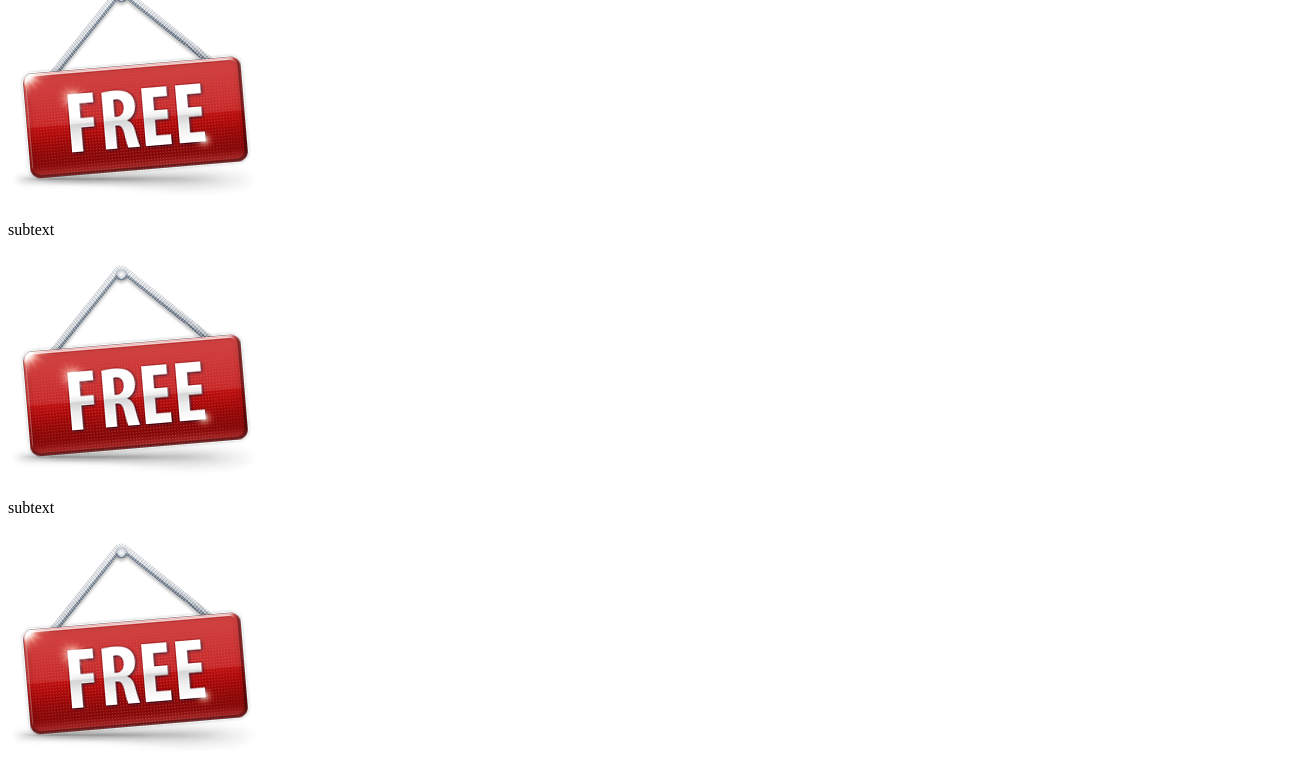
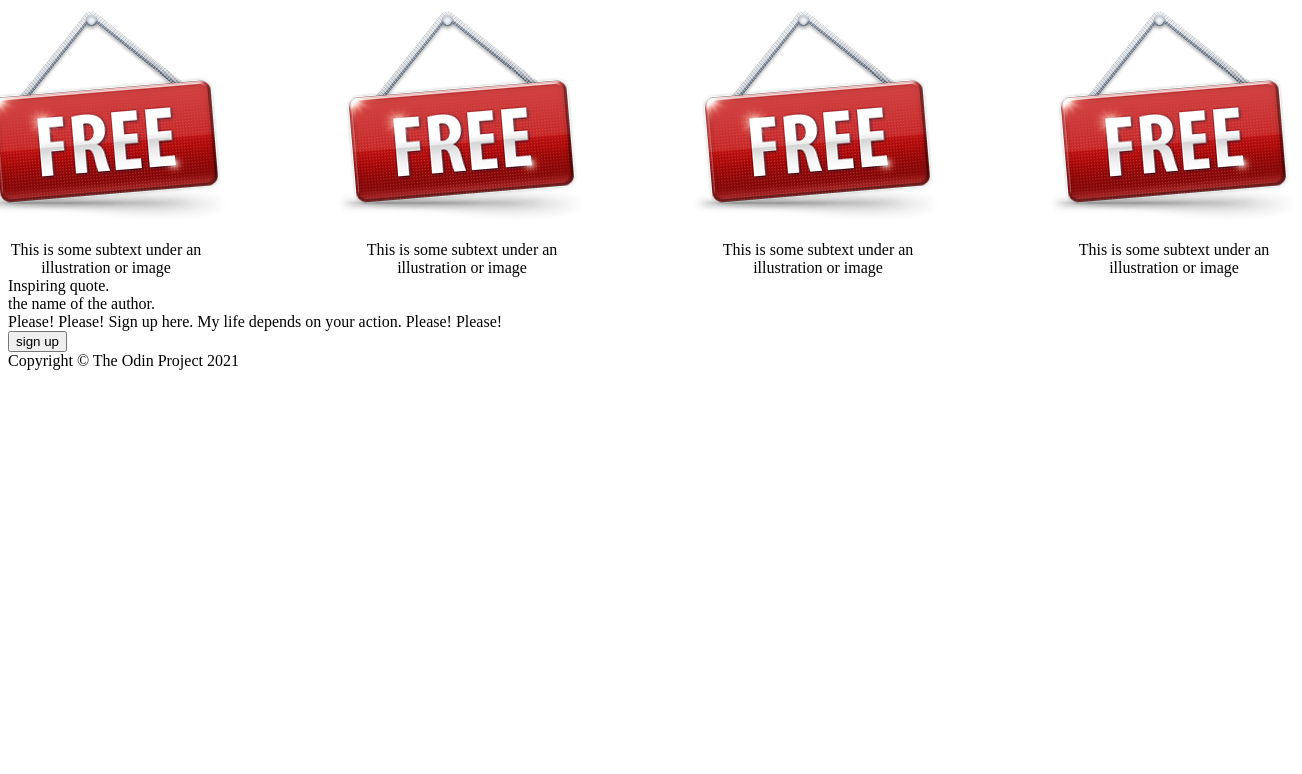
Before and after one commit to Arash-Adl/awsome_website, a plain HTML site: page index.html in a window 1280 px wide. Shown: the part 525-1299 px from the top of the page, 1302 px wide, since content can reach past the window. After the commit the page ends 903 px from the top, so only its background shows below. Drawn offline with Linux system fonts and the light colour scheme.

Commit message:
Style the info section

```diff
--- a/index.html
+++ b/index.html
@@ -52,22 +52,22 @@
 
                 <div>
                     <img src="images/free.png" alt="free">
-                    <div class="subtext">subtext</div>
+                    <div class="subtext">This is some subtext under an illustration or image</div>
                 </div>
 
                 <div>
                     <img src="images/free.png" alt="free">
-                    <div class="subtext">subtext</div>
+                    <div class="subtext">This is some subtext under an illustration or image</div>
                 </div>
 
                 <div>
                     <img src="images/free.png" alt="free">
-                    <div class="subtext">subtext</div>
+                    <div class="subtext">This is some subtext under an illustration or image</div>
                 </div>
 
                 <div>
                     <img src="images/free.png" alt="free">
-                    <div class="subtext">subtext</div>
+                    <div class="subtext">This is some subtext under an illustration or image</div>
                 </div>
 
             </div>
--- a/styles.css
+++ b/styles.css
@@ -78,3 +78,33 @@ body{
     padding: 8px;
 
 }
+
+.info{
+    display: flex;
+    flex-direction: column;
+}
+
+.images{
+    display: flex;
+    justify-content: center;
+    align-items: center;
+    gap: 100px;
+}
+
+.title {
+    display: flex;
+    justify-content: center;
+    align-items: center;
+    font-size: 36px;
+    font-weight: 900;
+    color: #1F2937;
+}
+
+.subtext{
+    text-align: center;
+}
+
+.info .images div{
+    display: flex;
+    flex-direction: column;
+}
```
